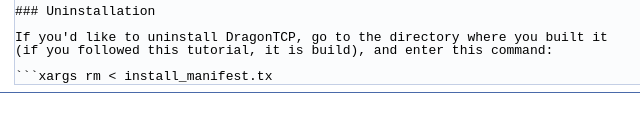
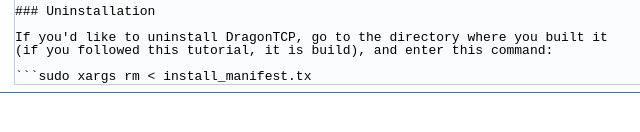
Before and after one commit to gaborszita/DragonTCP, a plain HTML site: page docs/html/index.html in a window 1280 px wide. Shown: the part 1366-1498 px from the top of the page, 0-640 px from the left. Drawn offline with Linux system fonts and the light colour scheme.

Commit message:
Use sudo when uninstalling\n(Otherwise it won't have sufficient permissions if run by a normal user)

````diff
--- a/docs/html/index.html
+++ b/docs/html/index.html
@@ -122,7 +122,7 @@ Writing your own program</h2>
 <div class="line">If you&#39;d like to uninstall DragonTCP, go to the directory where you built it </div>
 <div class="line">(if you followed this tutorial, it is build), and enter this command:</div>
 <div class="line"> </div>
-<div class="line">```xargs rm &lt; install_manifest.tx</div>
+<div class="line">```sudo xargs rm &lt; install_manifest.tx</div>
 </div><!-- fragment --> </div></div><!-- PageDoc -->
 </div><!-- contents -->
 <!-- start footer part -->
````
Also changed, not shown: 1 other file.
